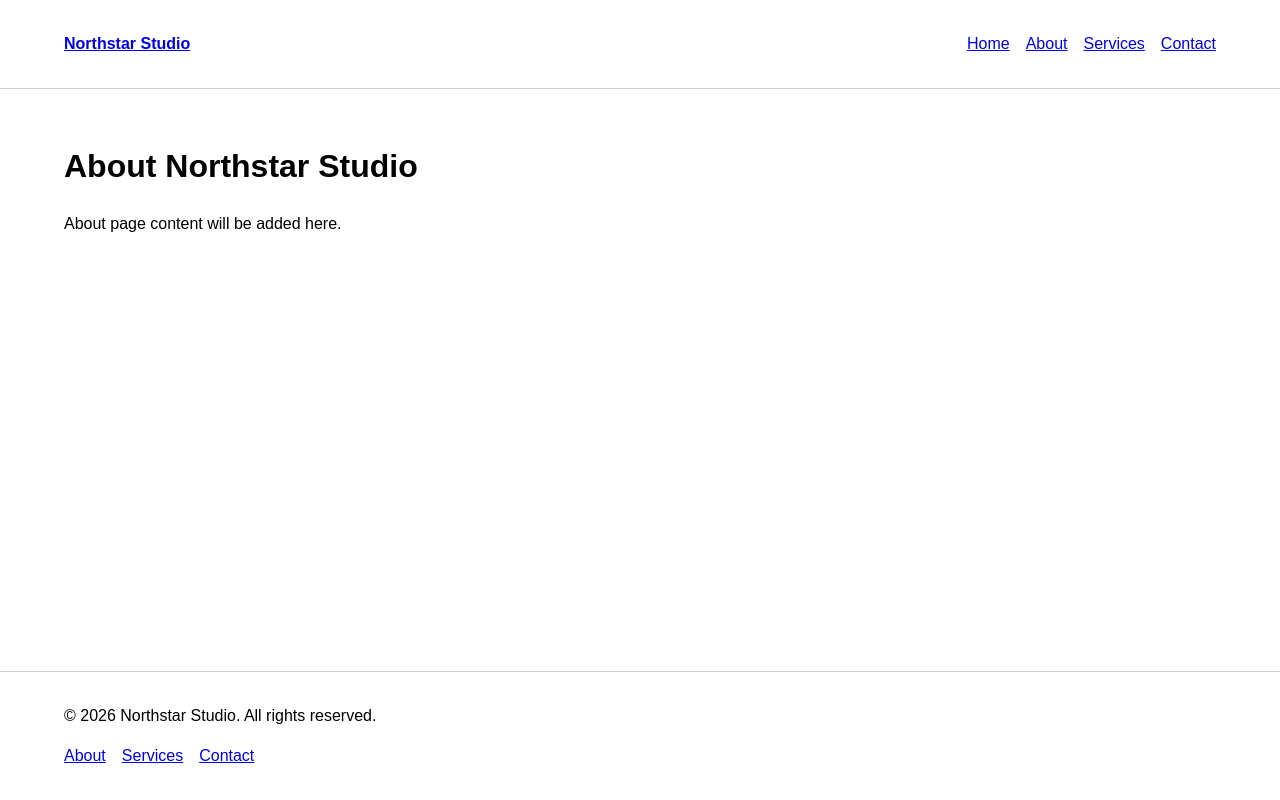
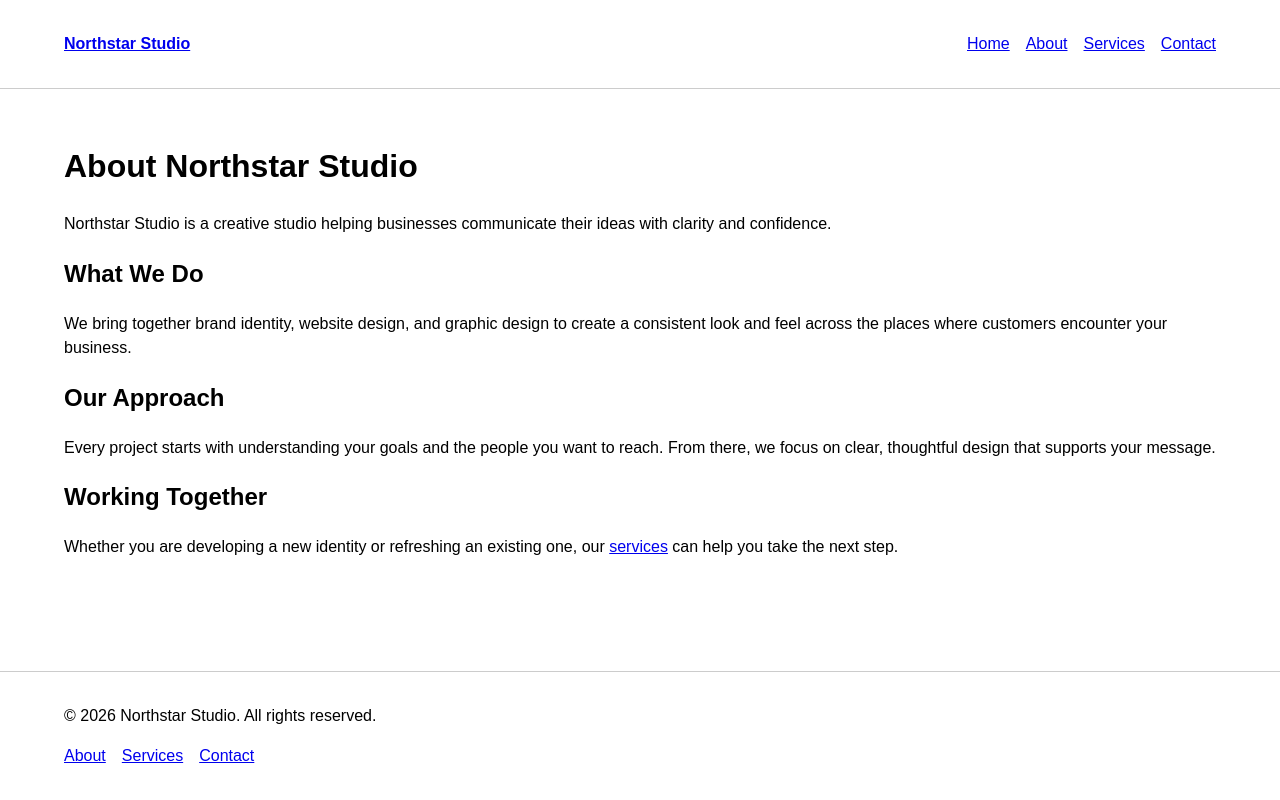
Before and after one commit to M370D1/BusinessWebsiteProject, a plain HTML site: page about.html in a window 1280 px wide. Drawn offline with Linux system fonts and the light colour scheme.

Commit message:
about and readme changes

```diff
--- a/about.html
+++ b/about.html
@@ -21,7 +21,22 @@
 
   <main>
     <h1>About Northstar Studio</h1>
-    <p>About page content will be added here.</p>
+    <p>Northstar Studio is a creative studio helping businesses communicate their ideas with clarity and confidence.</p>
+
+    <section>
+      <h2>What We Do</h2>
+      <p>We bring together brand identity, website design, and graphic design to create a consistent look and feel across the places where customers encounter your business.</p>
+    </section>
+
+    <section>
+      <h2>Our Approach</h2>
+      <p>Every project starts with understanding your goals and the people you want to reach. From there, we focus on clear, thoughtful design that supports your message.</p>
+    </section>
+
+    <section>
+      <h2>Working Together</h2>
+      <p>Whether you are developing a new identity or refreshing an existing one, our <a href="services.html">services</a> can help you take the next step.</p>
+    </section>
   </main>
 
   <footer class="site-footer">
```
Also changed, not shown: 1 other file.
